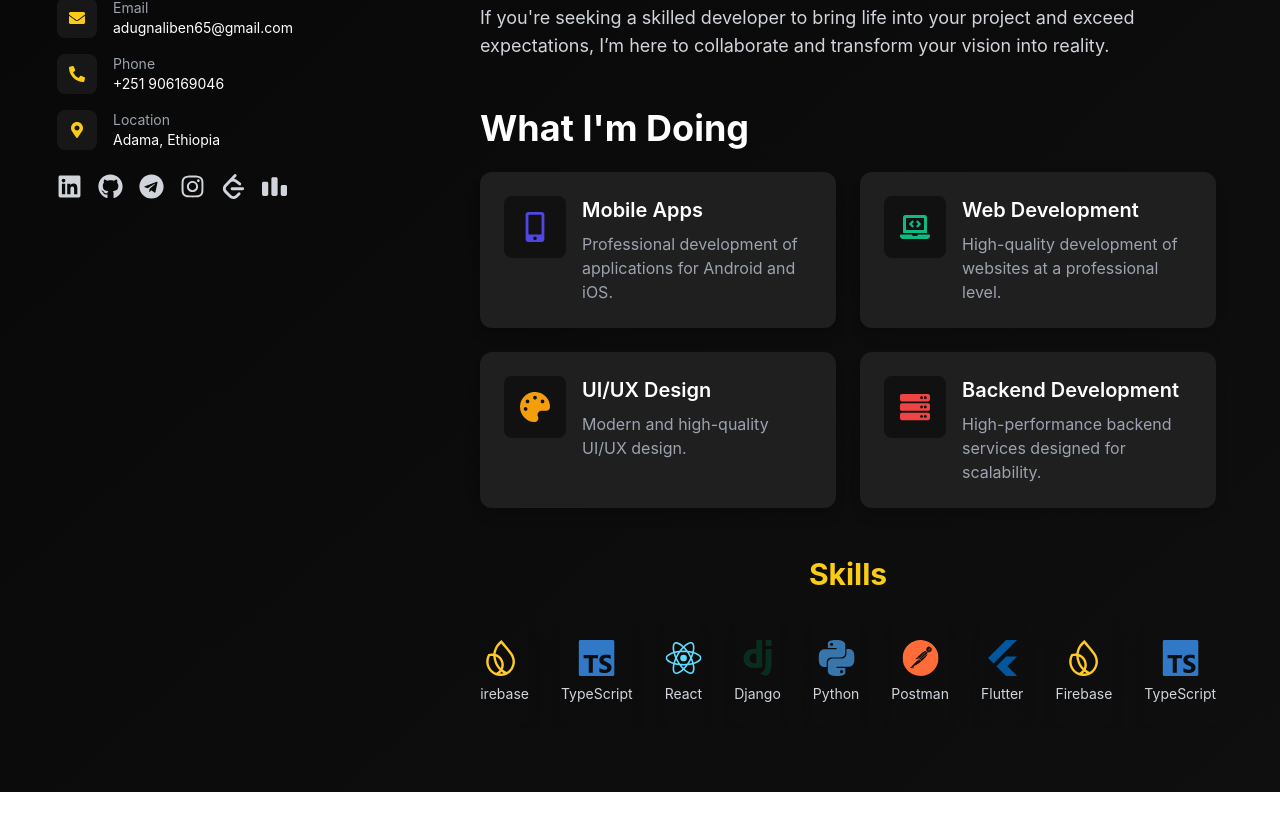
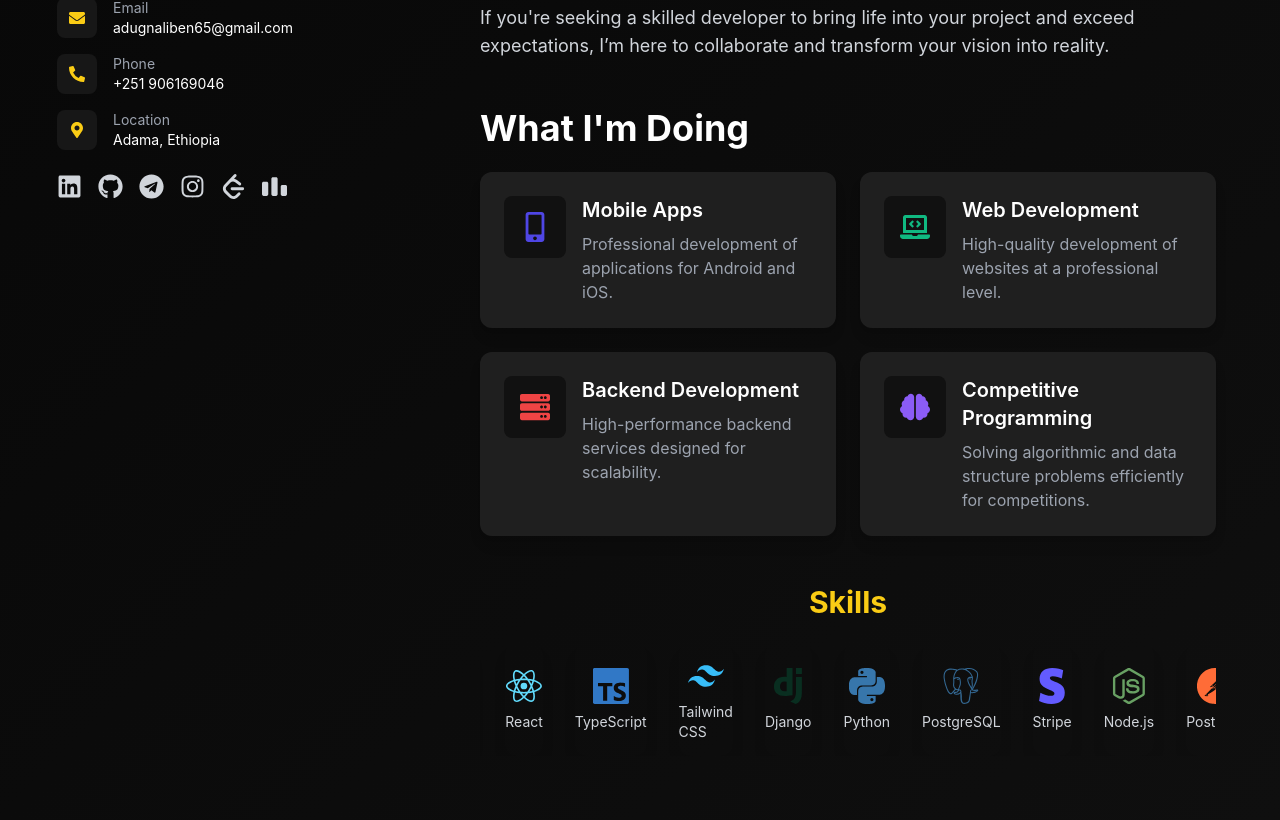
Before and after one commit to Lib1221/Liben_Adugna, a React (Vite) app: page / in a window 1280 px wide. Shown: the part 364-1184 px from the top of the page. Before the commit the page ends 1156 px from the top, so only its background shows below. Built offline with nearby package versions, Linux system fonts and the light colour scheme.

Commit message:
modern look ui enhancement

```diff
--- a/src/components/sections/ServicesSection.tsx
+++ b/src/components/sections/ServicesSection.tsx
@@ -1,13 +1,34 @@
 import React from "react";
-import { FaMobileAlt, FaLaptopCode, FaPalette, FaServer } from "react-icons/fa";
+import { FaMobileAlt, FaLaptopCode, FaBrain, FaServer } from "react-icons/fa";
 import { motion } from "framer-motion";
 
 const cards = [
-  { icon: <FaMobileAlt />, title: "Mobile Apps", text: "Professional development of applications for Android and iOS.", color: "#4F46E5" }, // Indigo
-  { icon: <FaLaptopCode />, title: "Web Development", text: "High-quality development of websites at a professional level.", color: "#10B981" }, // Green
-  { icon: <FaPalette />, title: "UI/UX Design", text: "Modern and high-quality UI/UX design.", color: "#F59E0B" }, // Yellow
-  { icon: <FaServer />, title: "Backend Development", text: "High-performance backend services designed for scalability.", color: "#EF4444" }, // Red
+  {
+    icon: <FaMobileAlt />,
+    title: "Mobile Apps",
+    text: "Professional development of applications for Android and iOS.",
+    color: "#4F46E5" // Indigo
+  },
+  {
+    icon: <FaLaptopCode />,
+    title: "Web Development",
+    text: "High-quality development of websites at a professional level.",
+    color: "#10B981" // Green
+  },
+  {
+    icon: <FaServer />,
+    title: "Backend Development",
+    text: "High-performance backend services designed for scalability.",
+    color: "#EF4444" // Red
+  },
+  {
+    icon: <FaBrain />,
+    title: "Competitive Programming",
+    text: "Solving algorithmic and data structure problems efficiently for competitions.",
+    color: "#8B5CF6" // Purple
+  },
 ];
+
 
 const ServicesSection: React.FC = () => {
   return (
--- a/src/components/sections/profileSection.tsx
+++ b/src/components/sections/profileSection.tsx
@@ -214,7 +214,7 @@ const ProjectsSection: React.FC = () => {
   const categories: Array<"All" | "Mobile" | "Backend" | "Web"> = ["All", "Mobile", "Backend", "Web"];
 
   return (
-    <div className="py-8 px-4 max-w-5xl mx-auto text-white">
+    <div className=" px-4 max-w-5xl mx-auto text-white">
       <motion.h1
         initial={{ opacity: 0, y: -20 }}
         animate={{ opacity: 1, y: 0 }}
@@ -265,7 +265,7 @@ const ProjectsSection: React.FC = () => {
               />
             )}
 
-            <p className="text-gray-400 italic mb-2">{project.description}</p>
+            <h4 className="text-gray-400 italic mb-2">{project.description}</h4>
 
             {project.features && (
               <ul className="list-disc list-inside text-gray-400 mb-2 space-y-1">
--- a/src/components/sections/skills.tsx
+++ b/src/components/sections/skills.tsx
@@ -7,17 +7,33 @@ import {
   SiDjango,
   SiPython,
   SiPostman,
+  SiTailwindcss,
+  SiPostgresql,
+  SiGit,
+  SiGithub,
+  SiFramer,
+  SiStripe,
+  SiNodedotjs,
+  SiGetx,
 } from "react-icons/si";
 import { motion } from "framer-motion";
 
 const skills = [
   { icon: <SiFlutter />, label: "Flutter", color: "#02569B" },
+  { icon: <SiGetx />, label: "GetX", color: "#6CC644" },
   { icon: <SiFirebase />, label: "Firebase", color: "#FFCA28" },
+  { icon: <SiReact />, label: "React", color: "#61DAFB" },
   { icon: <SiTypescript />, label: "TypeScript", color: "#3178C6" },
-  { icon: <SiReact />, label: "React", color: "#61DAFB" },
+  { icon: <SiTailwindcss />, label: "Tailwind CSS", color: "#38BDF8" },
   { icon: <SiDjango />, label: "Django", color: "#092E20" },
   { icon: <SiPython />, label: "Python", color: "#3776AB" },
+  { icon: <SiPostgresql />, label: "PostgreSQL", color: "#336791" },
+  { icon: <SiStripe />, label: "Stripe", color: "#635BFF" },
+  { icon: <SiNodedotjs />, label: "Node.js", color: "#68A063" },
   { icon: <SiPostman />, label: "Postman", color: "#FF6C37" },
+  { icon: <SiFramer />, label: "Framer Motion", color: "#0055FF" },
+  { icon: <SiGit />, label: "Git", color: "#F05032" },
+  { icon: <SiGithub />, label: "GitHub", color: "#FFFFFF" },
 ];
 
 // Duplicate the array for an infinite loop
@@ -41,7 +57,7 @@ const SkillsSection: React.FC = () => {
             x: {
               repeat: Infinity,
               repeatType: "loop",
-              duration: 25, // slow smooth scroll
+              duration: 10, // slow smooth scroll
               ease: "linear",
             },
           }}
```
